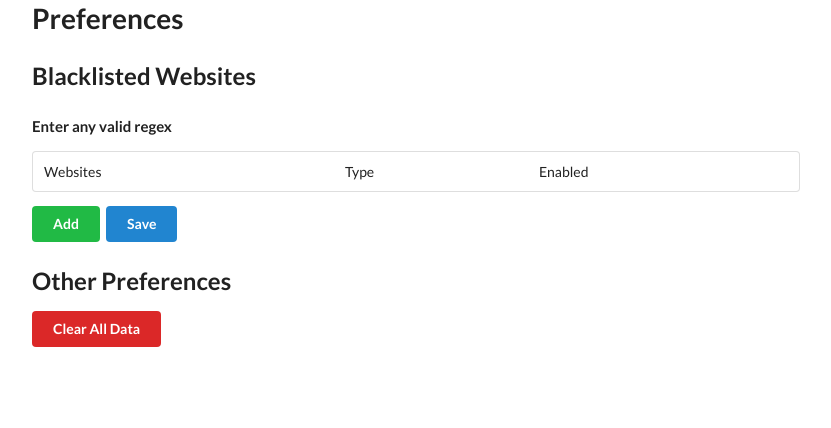
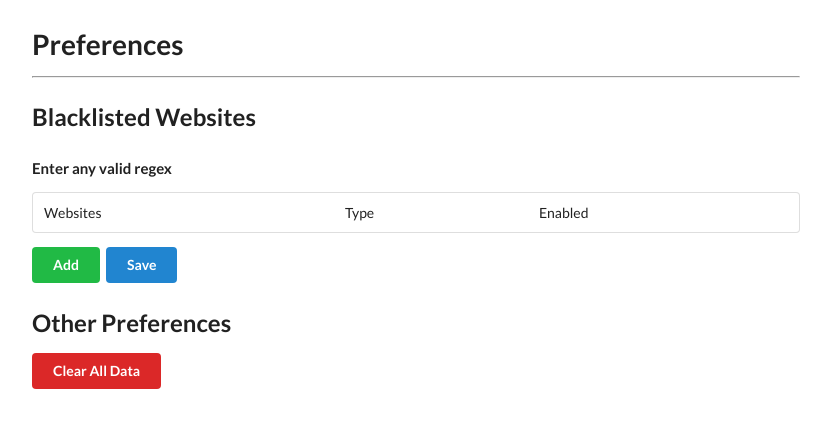
Before and after one commit to lengstrom/falcon, a browser extension: page extension/assets/preferences.html in a window 1280 px wide. Shown: the whole page, without its empty margins (224-1055 px from the left). Drawn offline with Linux system fonts and the light colour scheme.

Commit message:
Add styling and regex example

```diff
--- a/extension/assets/preferences.html
+++ b/extension/assets/preferences.html
@@ -5,6 +5,7 @@
     </head>
     <body>
         <h1>Preferences</h1>
+        <hr />
         <h2>Blacklisted Websites</h2>
         <h4>Enter any valid regex</h4>
         <table class="ui table" id="table">
--- a/extension/assets/style.css
+++ b/extension/assets/style.css
@@ -1,5 +1,5 @@
 body {
-    padding: 0 20% !important;
+    padding: 2% 20% !important;
 }
 
 [contenteditable=true]:empty:before {
--- a/extension/js/preferences.js
+++ b/extension/js/preferences.js
@@ -38,6 +38,8 @@
                     add(fields[j], bl[fields[j]][i])
                 }
             }
+        } else {
+            add("PAGE", "google.(com|ca|es|fr)");
         }
     });
 
```
